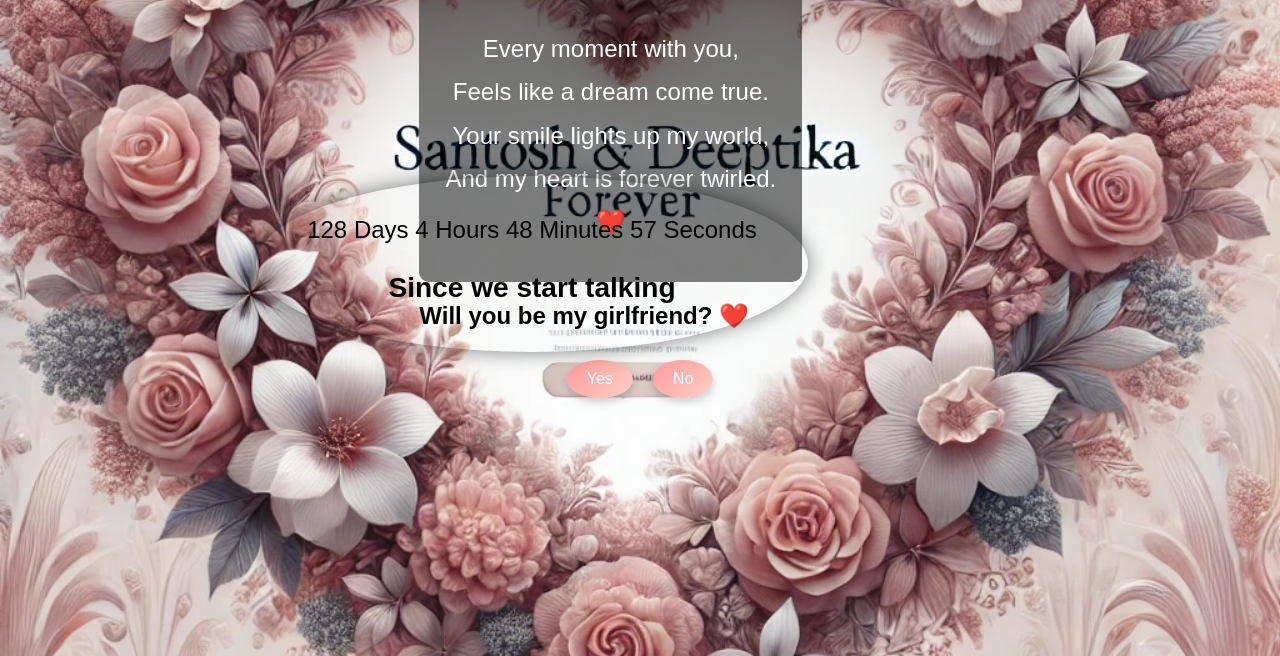
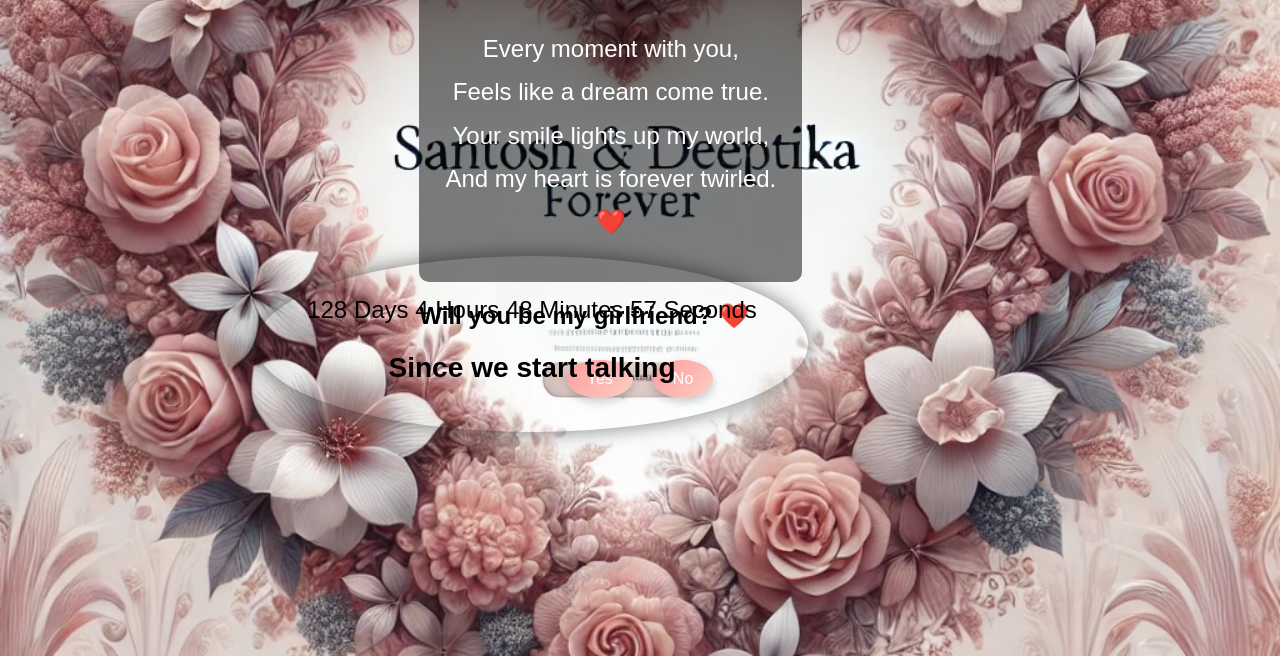
Before and after one commit to ssantoshppandey/Deeptika, a plain HTML site: page index.html in a window 1280 px wide. Shown: the part 144-800 px from the top of the page. Drawn offline with Linux system fonts and the light colour scheme.

Commit message:
Update styles.css

```diff
--- a/styles.css
+++ b/styles.css
@@ -36,7 +36,7 @@ body {
   border-radius: 50%;
   box-shadow: 0 0 20px rgba(0, 0, 0, 0.5);
   position: fixed; /* Fixes the heart in the center */
-  top: 40%; /* Centers vertically */
+  top: 50%; /* Centers vertically */
   left: 20%; /* Centers horizontally */
 /*   transform: translate(-50%, -50%); /* Ensures perfect centering */ */
 }
```
